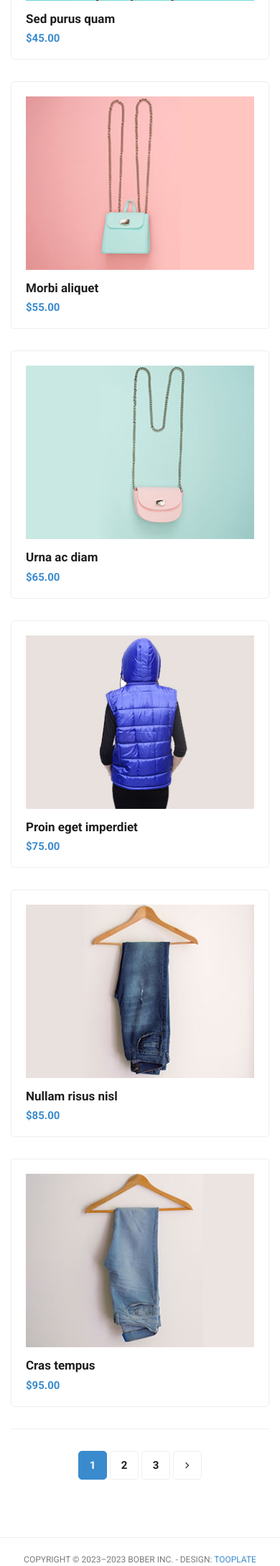
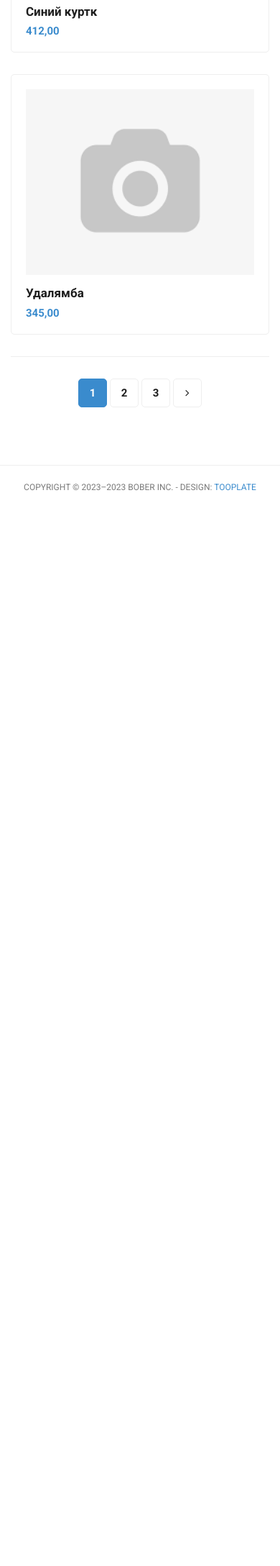
Before and after one commit to morozov1982/stepshop_sdp_221, a Django app: page /products/ in a window 390 px wide. Shown: the part 1782-3958 px from the top of the page at 72% size. After the commit the page ends 2464 px from the top, so only its background shows below. Run offline with Django 4.2, Linux system fonts and the light colour scheme; data comes from the database, SQL or seed files in the repository; both versions use the stored data as it was after the commit; some libraries are stand-ins or nearby versions.

Commit message:
lesson_06 files

```diff
--- a/stepshop/mainapp/urls.py
+++ b/stepshop/mainapp/urls.py
@@ -6,5 +6,5 @@ app_name = 'products'
 
 urlpatterns = [
     path('', products, name='index'),
-    path('product/', product, name='product'),
+    path('product/<int:pk>/', product, name='product'),
 ]
--- a/stepshop/mainapp/views.py
+++ b/stepshop/mainapp/views.py
@@ -1,38 +1,59 @@
 from django.shortcuts import render
+from .models import Product
 
 
-def index(request):
-    title = "Главная"
+def get_data(**kwargs):
     links_menu = [
         {'link': 'index', 'name': 'Главная'},
         {'link': 'products:index', 'name': 'Продукты'},
         {'link': 'about', 'name': 'О нас'},
         {'link': 'contacts', 'name': 'Контакты'},
     ]
-
     context = {
-        'title': title,
         'links_menu': links_menu,
     }
+    context.update(**kwargs)
+    return context
+
+
+def index(request):
+    title = "Главная"
+
+    context = get_data(title=title)
 
     return render(request, 'index.html', context)
 
 
 def about(request):
-    return render(request, 'about.html')
+    title = "О нас"
+
+    context = get_data(title=title)
+
+    return render(request, 'about.html', context)
 
 
 def contacts(request):
-    return render(request, 'contacts.html')
+    title = "Контакты"
+
+    context = get_data(title=title)
+
+    return render(request, 'contacts.html', context)
 
 
 def products(request):
     title = "Каталог продуктов"
 
-    context = {'title': title}
+    _products = Product.objects.all()
+
+    context = get_data(title=title, prods=_products)
 
     return render(request, 'products.html', context)
 
 
-def product(request):
-    return render(request, 'product.html')
+def product(request, pk):
+    title = "Продукт"
+    prod = Product.objects.get(pk=pk)
+
+    context = get_data(title=title, prod=prod)
+
+    return render(request, 'product.html', context)
--- a/stepshop/templates/index.html
+++ b/stepshop/templates/index.html
@@ -2,7 +2,7 @@
 
 {% load static %}
 
-{% block title %}{% endblock %}
+{% block title %} &ndash; {{ title }}{% endblock %}
 
 {% block content %}
 
--- a/stepshop/templates/products.html
+++ b/stepshop/templates/products.html
@@ -30,89 +30,24 @@
     </div>
 
     <div class="featured container no-gutter">
-
         <div class="row posts">
-            <div id="1" class="item new col-md-4">
-              <a href="single-product.html">
+            {% for prod in prods %}
+            <div id="{{ prod.pk }}" class="item new col-md-4">
+              <a href="{% url 'products:product' prod.pk %}">
                 <div class="featured-item">
-                  <img src="{% static 'assets/images/product-01.jpg' %}" alt="">
-                  <h4>Proin vel ligula</h4>
-                  <h6>$15.00</h6>
+                    {% if prod.image %}
+                        <img src="{{ prod.image.url }}"
+                             alt="{{ prod.name }}">
+                    {% else %}
+                        <img src="{% static 'assets/images/default.png' %}"
+                             alt="Нет картинки">
+                    {% endif %}
+                  <h4>{{ prod.name }}</h4>
+                  <h6>{{ prod.price }}</h6>
                 </div>
               </a>
             </div>
-            <div id="2" class="item high col-md-4">
-              <a href="single-product.html">
-                <div class="featured-item">
-                  <img src="{% static 'assets/images/product-02.jpg' %}" alt="">
-                  <h4>Erat odio rhoncus</h4>
-                  <h6>$25.00</h6>
-                </div>
-              </a>
-            </div>
-            <div id="3" class="item low col-md-4">
-              <a href="single-product.html">
-                <div class="featured-item">
-                  <img src="{% static 'assets/images/product-03.jpg' %}" alt="">
-                  <h4>Integer vel turpis</h4>
-                  <h6>$35.00</h6>
-                </div>
-              </a>
-            </div>
-            <div id="4" class="item low col-md-4">
-              <a href="single-product.html">
-                <div class="featured-item">
-                  <img src="{% static 'assets/images/product-04.jpg' %}" alt="">
-                  <h4>Sed purus quam</h4>
-                  <h6>$45.00</h6>
-                </div>
-              </a>
-            </div>
-            <div id="5" class="item new high col-md-4">
-              <a href="single-product.html">
-                <div class="featured-item">
-                  <img src="{% static 'assets/images/product-05.jpg' %}" alt="">
-                  <h4>Morbi aliquet</h4>
-                  <h6>$55.00</h6>
-                </div>
-              </a>
-            </div>
-            <div id="6" class="item new col-md-4">
-              <a href="single-product.html">
-                <div class="featured-item">
-                  <img src="{% static 'assets/images/product-06.jpg' %}" alt="">
-                  <h4>Urna ac diam</h4>
-                  <h6>$65.00</h6>
-                </div>
-              </a>
-            </div>
-            <div id="7" class="item new high col-md-4">
-              <a href="single-product.html">
-                <div class="featured-item">
-                  <img src="{% static 'assets/images/product-03.jpg' %}" alt="">
-                  <h4>Proin eget imperdiet</h4>
-                  <h6>$75.00</h6>
-                </div>
-              </a>
-            </div>
-            <div id="8" class="item low new col-md-4">
-              <a href="single-product.html">
-                <div class="featured-item">
-                  <img src="{% static 'assets/images/product-02.jpg' %}" alt="">
-                  <h4>Nullam risus nisl</h4>
-                  <h6>$85.00</h6>
-                </div>
-              </a>
-            </div>
-            <div id="9" class="item new col-md-4">
-              <a href="single-product.html">
-                <div class="featured-item">
-                  <img src="{% static 'assets/images/product-01.jpg' %}" alt="">
-                  <h4>Cras tempus</h4>
-                  <h6>$95.00</h6>
-                </div>
-              </a>
-            </div>
+            {% endfor %}
         </div>
     </div>
 
```
Also changed, not shown: stepshop/templates/product.html (+13 -49 lines), stepshop/db.sqlite3, stepshop/static/assets/images/default.png (added).
